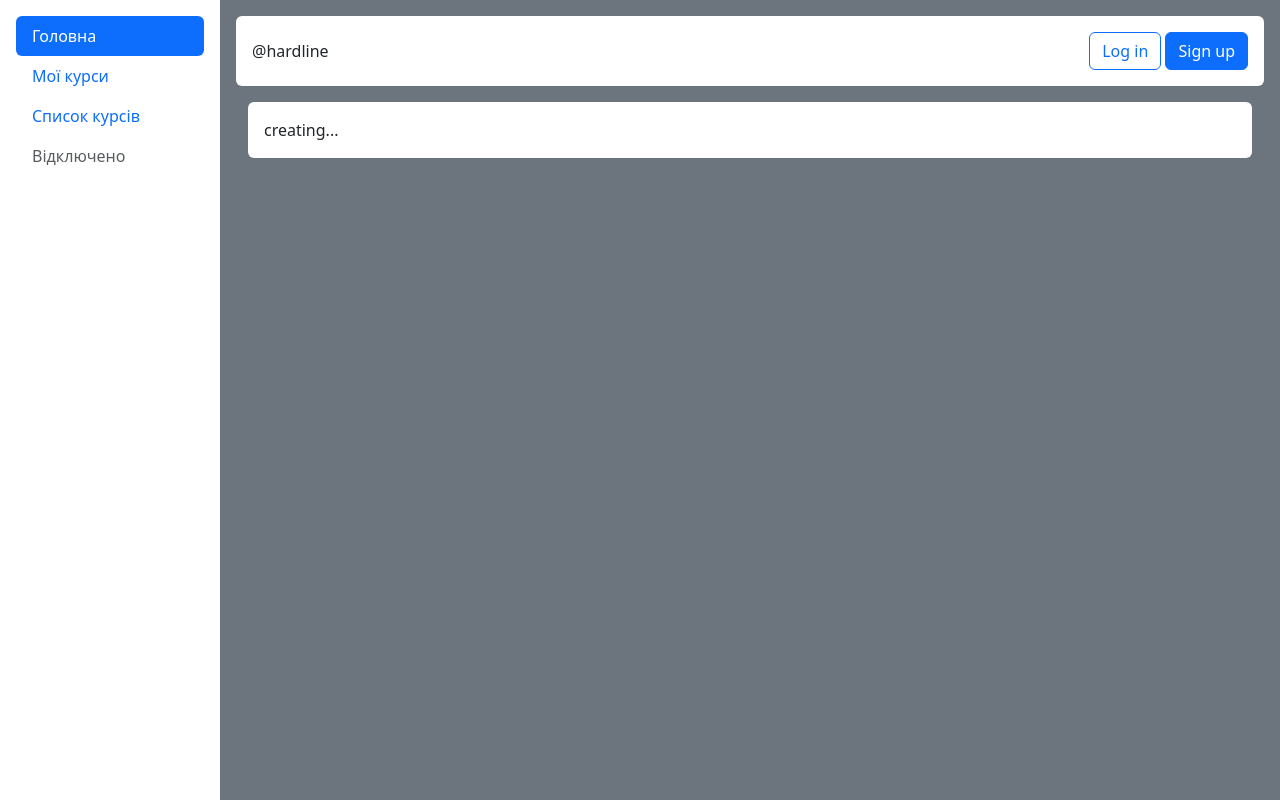
After one commit to HardCodeMatter/student-cabinet, a Django app: template main/templates/main/profile-create.html in a window 1280 px wide. The commit adds this page. Run offline with Django 3.2, Linux system fonts and the light colour scheme; the template is opened without the code that fills it, so the values that code supplies are empty.

Commit message:
Added layout and basic logic for user's profile view and creating.

```diff
--- a/main/templates/main/base.html
+++ b/main/templates/main/base.html
@@ -27,9 +27,48 @@
 
         <div class="col m-3">
             <div class="row mb-3">
-                <div class="bg-white rounded p-3">
-                    <a class="btn btn-outline-primary" href="{% url 'login' %}">Log in</a>
-                    <a class="btn btn-primary" href="/register/">Sign up</a>
+                <div class="bg-white rounded p-3 d-flex justify-content-between align-items-center">
+                    <div>@hardline</div>
+                    <div>
+                        {% if user.is_authenticated %}
+                            <div class="dropdown">
+                                <button class="btn btn-transparent dropdown-toggle" data-bs-toggle="dropdown" aria-expanded="false">
+                                    {{ user.first_name }} {{ user.last_name }}
+                                </button>
+                                <ul class="dropdown-menu">
+                                    <li><a class="dropdown-item" href="{% url 'profile_view' %}">Profile</a></li>
+                                    <li><a class="dropdown-item disabled" href="#">Disabled</a></li>
+                                    <li><hr class="dropdown-divider"></li>
+                                    <li>
+                                        <a class="dropdown-item text-danger" href="#" data-bs-toggle="modal" data-bs-target="#logoutModal">
+                                            Log out
+                                        </a>
+                                    </li>
+                                </ul>
+
+                                <div class="modal fade text-dark" id="logoutModal" tabindex="-1" aria-labelledby="logoutModalLabel" aria-hidden="true">
+                                    <div class="modal-dialog">
+                                        <div class="modal-content">
+                                            <div class="modal-header">
+                                                <h1 class="modal-title fs-5" id="logoutModalLabel">Log out</h1>
+                                                <button type="button" class="btn-close" data-bs-dismiss="modal" aria-label="Close"></button>
+                                            </div>
+                                            <div class="modal-body">
+                                                Are you sure you want to log out?
+                                            </div>
+                                            <div class="modal-footer">
+                                                <button type="button" class="btn btn-secondary" data-bs-dismiss="modal">Close</button>
+                                                <a class="btn btn-outline-danger" href="{% url 'logout' %}">Log out</a>
+                                            </div>
+                                        </div>
+                                    </div>
+                                </div>
+                            </div>
+                        {% else %}
+                            <a class="btn btn-outline-primary" href="{% url 'login' %}">Log in</a>
+                            <a class="btn btn-primary" href="/register/">Sign up</a>
+                        {% endif %}
+                    </div>
                 </div>
             </div>
 
--- /dev/null
+++ b/main/templates/main/profile-create.html
@@ -0,0 +1,7 @@
+{% extends 'main/base.html' %}
+
+{% block content %}
+    <div class="bg-white text-dark rounded p-3">
+        creating...
+    </div>
+{% endblock %}
--- a/main/urls.py
+++ b/main/urls.py
@@ -4,4 +4,6 @@ from . import views
 
 urlpatterns = [
     path('', views.index, name='home'),
+    path('profile/', views.profile_view, name='profile_view'),
+    path('profile/create/', views.profile_create, name='profile_create'),
 ]
```
Also changed, not shown: main/templates/main/profile-view.html (added, +11 -0 lines), main/views.py (+21 -0 lines).
